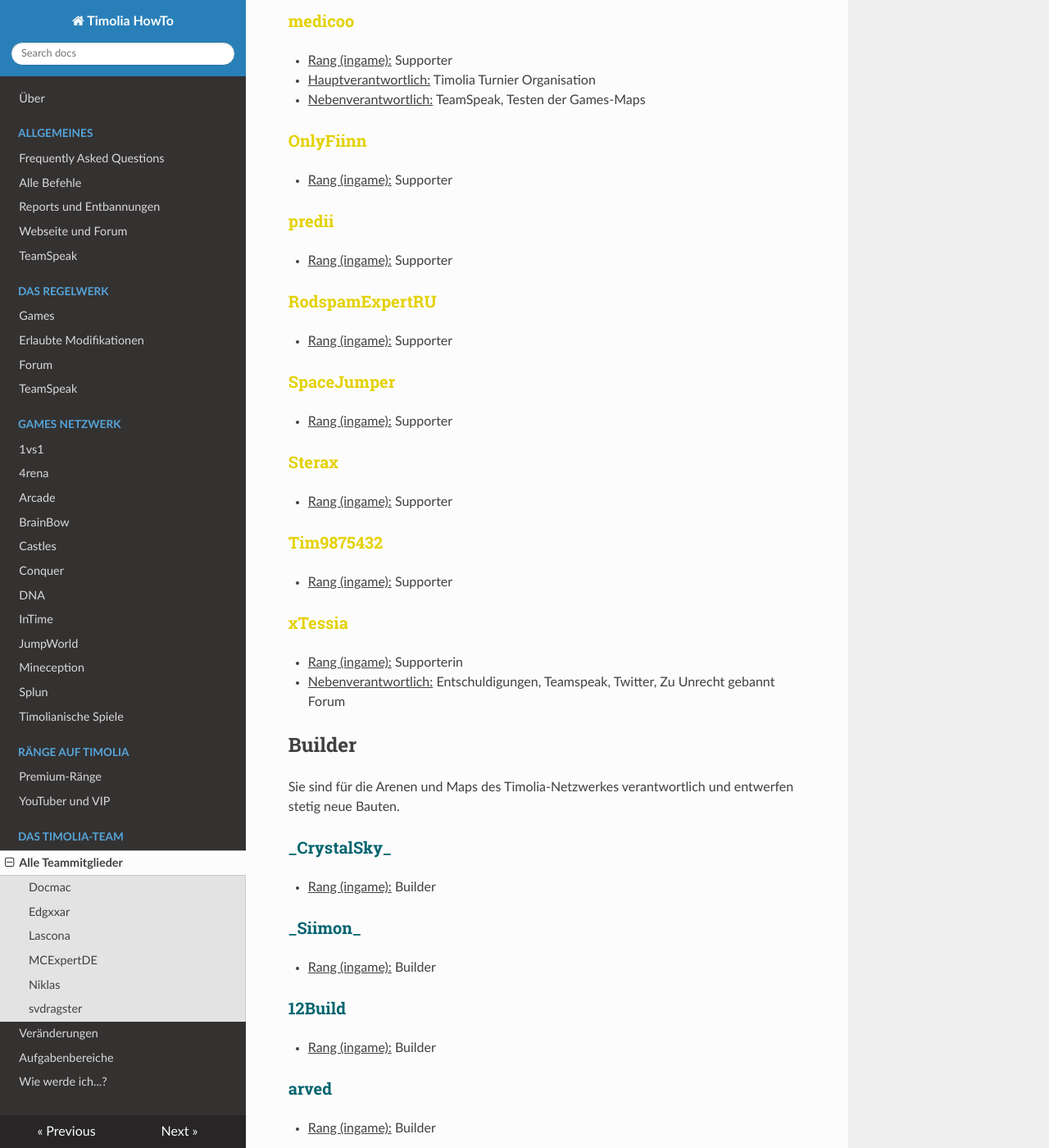
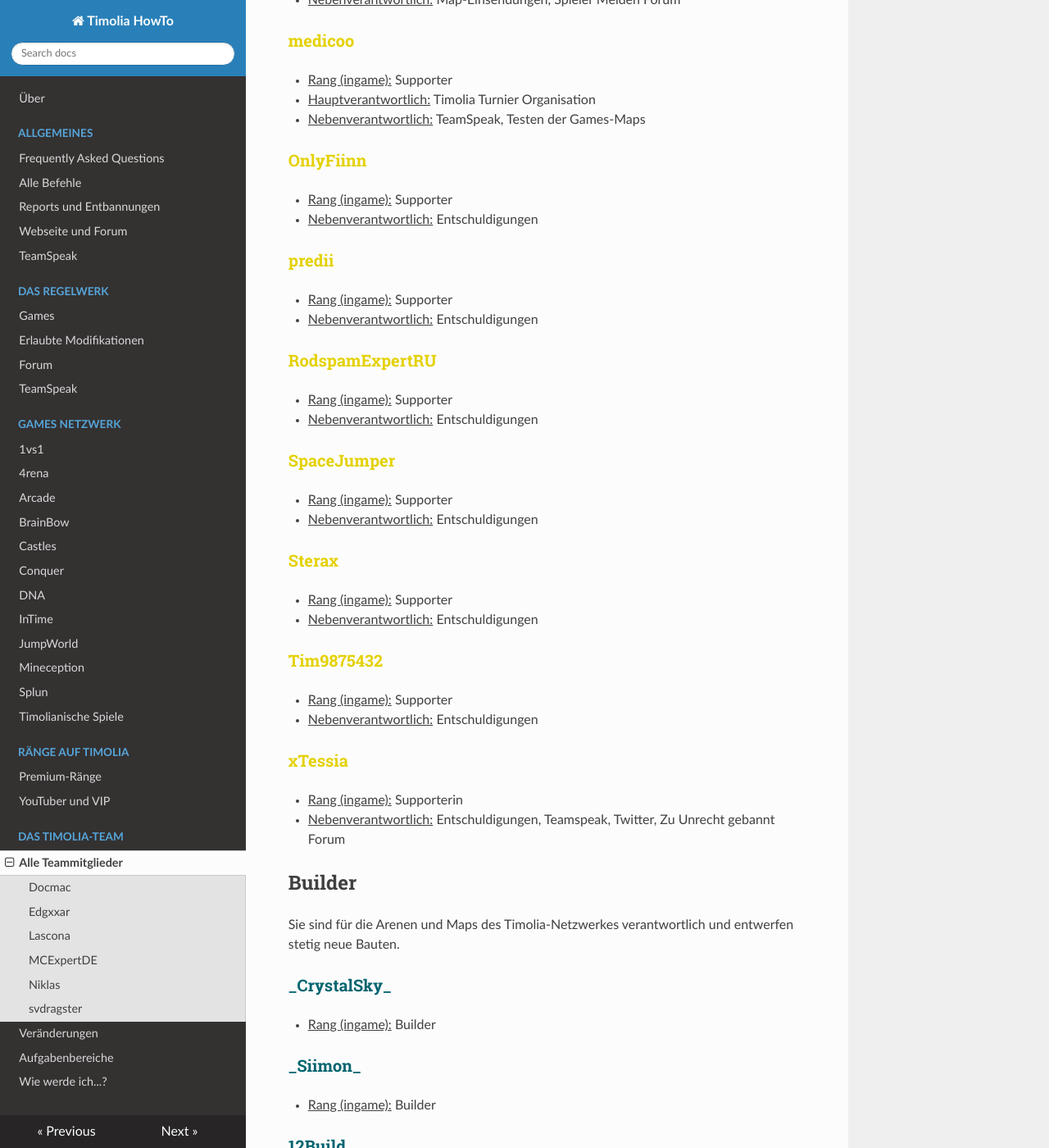
Before and after one commit to TimoliaDE/HowTo, an MkDocs documentation site: the page built from docs/team/members.md, in a window 1280 px wide and 1400 px high, scrolled down 6035 px. Shown: the whole window at 82% size. Built offline with MkDocs 1.6.1, drawn with Linux system fonts in a browser that asks for light colours; nearby versions of some CDN libraries; old or Windows-style settings are respelled for this version of MkDocs; some of the changed text lies outside the part shown.

Commit message:
Update members.md

```diff
--- a/docs/team/members.md
+++ b/docs/team/members.md
@@ -153,6 +153,7 @@ Sie stehen für alle grundlegenden Fragen und Reports zur Verfügung und sind di
 
 ### <strong><span style="color:#E4D100">einMole</span></strong>
 - <u>Rang (ingame):</u> Supporter
+- <u>Nebenverantwortlich:</u> Entschuldigungen
 
 ### <strong><span style="color:#E4D100">Elegeta</span></strong>
 - <u>Rang (ingame):</u> Supporter
@@ -193,21 +194,27 @@ Sie stehen für alle grundlegenden Fragen und Reports zur Verfügung und sind di
 
 ### <strong><span style="color:#E4D100">OnlyFiinn</span></strong>
 - <u>Rang (ingame):</u> Supporter
+- <u>Nebenverantwortlich:</u> Entschuldigungen
 
 ### <strong><span style="color:#E4D100">predii</span></strong>
 - <u>Rang (ingame):</u> Supporter
+- <u>Nebenverantwortlich:</u> Entschuldigungen
 
 ### <strong><span style="color:#E4D100">RodspamExpertRU</span></strong>
 - <u>Rang (ingame):</u> Supporter
+- <u>Nebenverantwortlich:</u> Entschuldigungen
 
 ### <strong><span style="color:#E4D100">SpaceJumper</span></strong>
 - <u>Rang (ingame):</u> Supporter
+- <u>Nebenverantwortlich:</u> Entschuldigungen
 
 ### <strong><span style="color:#E4D100">Sterax</span></strong>
 - <u>Rang (ingame):</u> Supporter
+- <u>Nebenverantwortlich:</u> Entschuldigungen
 
 ### <strong><span style="color:#E4D100">Tim9875432</span></strong>
 - <u>Rang (ingame):</u> Supporter
+- <u>Nebenverantwortlich:</u> Entschuldigungen
 
 ### <strong><span style="color:#E4D100">xTessia</span></strong>
 - <u>Rang (ingame):</u> Supporterin
```
